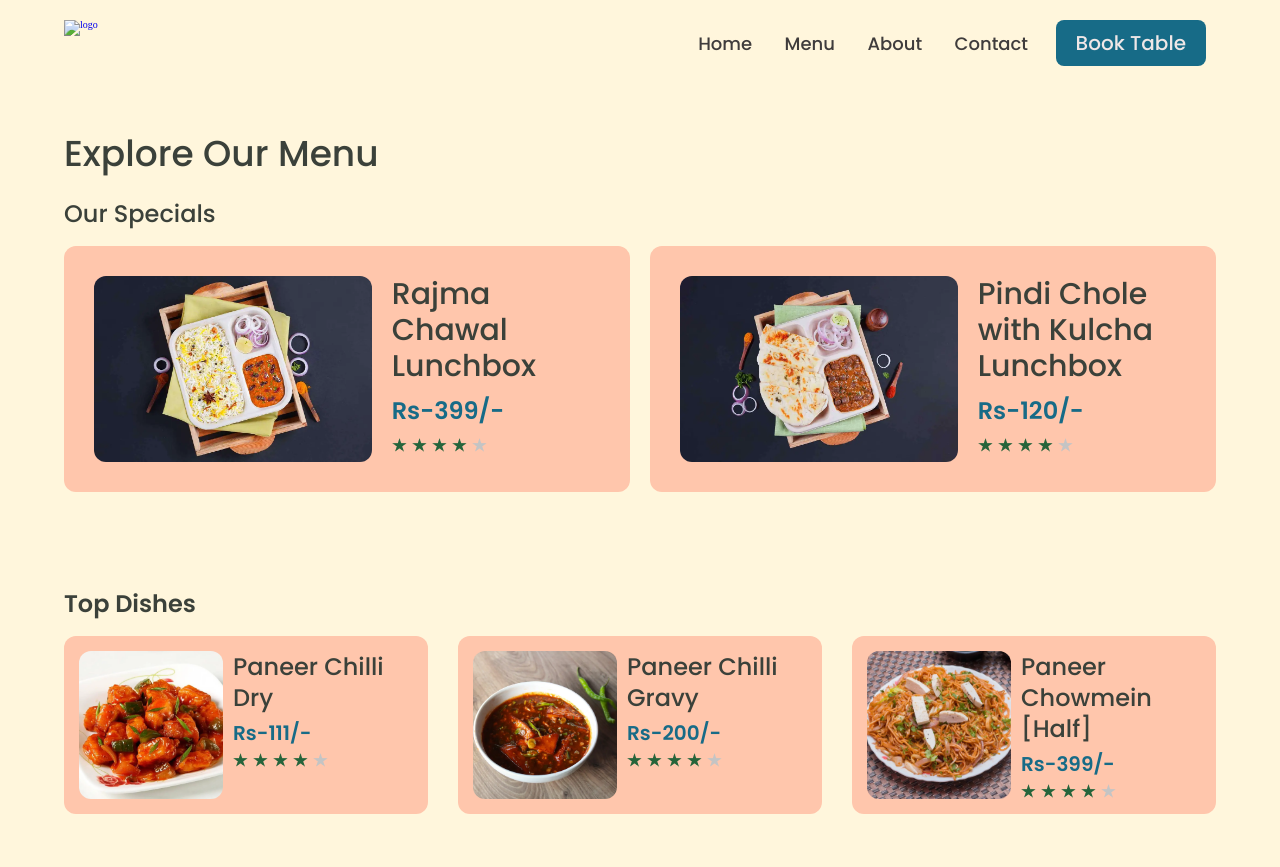
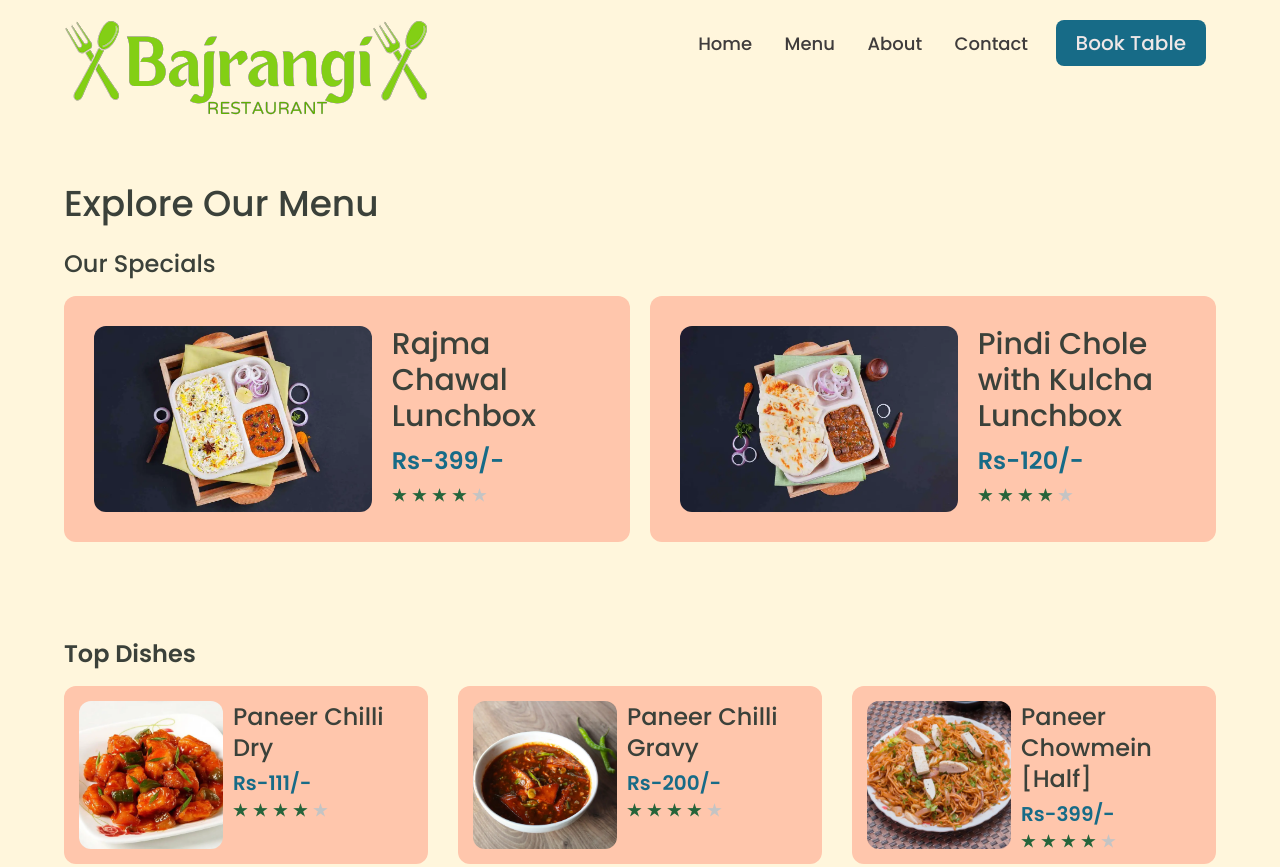
Before and after one commit to shivamyadav2002/restaurants, a plain HTML site: page menu.html in a window 1280 px wide. Shown: the top 867 px of the page. Drawn offline with nearby package versions, Linux system fonts and the light colour scheme.

Commit message:
Update menu.html

```diff
--- a/menu.html
+++ b/menu.html
@@ -23,7 +23,7 @@
     <div class="container">
       <div class="nav__wrapper">
         <a href="./index.html" class="logo">
-          <img src="./images/" alt="logo">
+           <img src="./images/logo36.png" alt="logo">
         </a>
         <nav>
           <div class="nav__icon">
```
